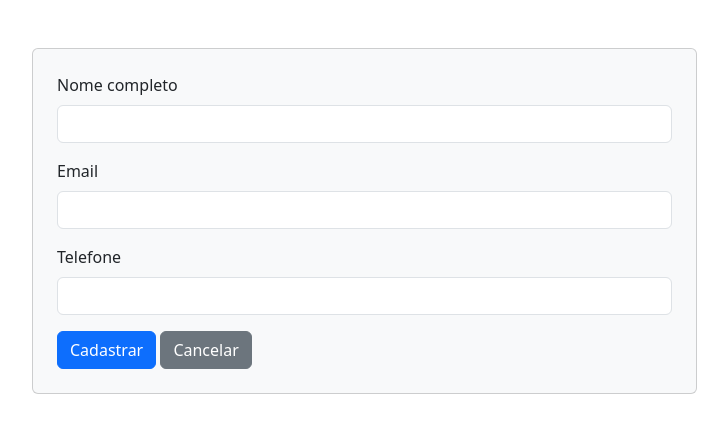
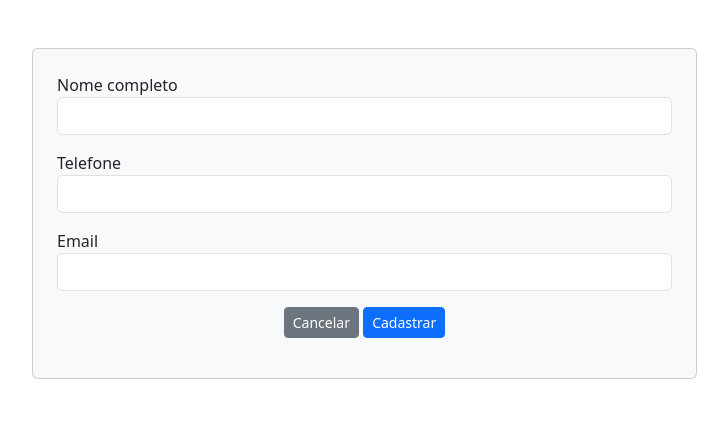
Before and after one commit to projeto-miguel/API-PHP, a PHP site: page /api-php/novo_cliente.php in a window 1280 px wide. Shown: the part 110-543 px from the top of the page, without its empty margins (228-956 px from the left). Run offline with PHP 8.4, Linux system fonts and the light colour scheme.

Commit message:
formatação form cadastro cliente

```diff
--- a/api-rest/app/novo_cliente.php
+++ b/api-rest/app/novo_cliente.php
@@ -41,21 +41,28 @@ if($_SERVER['REQUEST_METHOD'] ==  'POST'){
     <section class="container">
         <div class="row my-5">
             <div class="col-sm-7 offset-sm-2 card bg-light p-4">
-                <form action="novo_cliente.php" method="post">
+                <form action="novo_cliente.php" method="POST">
+
                     <div class="mb-3">
-                        <label for="t_nome" class="form-label">Nome completo</label>
-                        <input type="text" class="form-control" name="t_nome" autocomplete="off" required>
+                        <label>Nome completo</label>
+                        <input type="text" class="form-control" name="t_nome">
                     </div>
+
                     <div class="mb-3">
-                        <label for="email" class="form-label">Email</label>
-                        <input type="email" class="form-control" name="t_email" autocomplete="off" required>
+                        <label>Telefone</label>
+                        <input type="text" class="form-control" name="t_phone">
                     </div>
+
                     <div class="mb-3">
-                        <label for="t_phone" class="form-label">Telefone</label>
-                        <input type="tel" class="form-control" name="t_phone" autocomplete="off" required>
+                        <label>Email</label>
+                        <input type="text" class="form-control" name="t_email">
                     </div>
-                    <button type="submit" class="btn btn-primary">Cadastrar</button>
-                    <a href="clientes.php" role="button" class="btn btn-secondary">Cancelar</a>
+
+                    <div class="mb-3 text-center">
+                        <a href="clientes.php" role="button" class="btn btn-secondary btn-sm">Cancelar</a>
+                        <input type="submit" class="btn btn-primary btn-sm" value="Cadastrar">
+                    </div>
+
                 </form>
             </div>
         </div>
```
